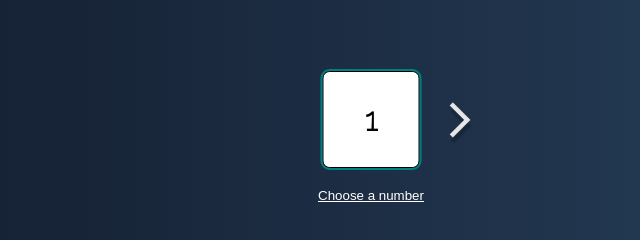
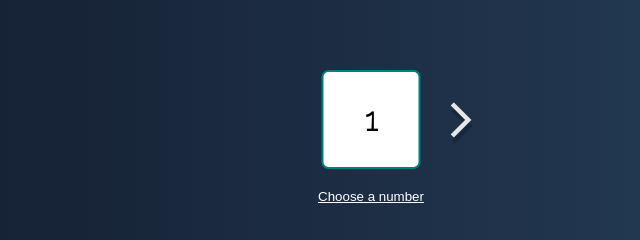
Before and after one commit to pinir12/fizz-buzz, a plain HTML site: page index.html in a window 1280 px wide. Shown: the part 261-501 px from the top of the page, 269-909 px from the left. Drawn offline with nearby package versions, Linux system fonts and the light colour scheme.

Commit message:
Update style.css

```diff
--- a/style.css
+++ b/style.css
@@ -59,7 +59,6 @@ body {
 #main_display {
 
     font-family: 'Raleway', sans-serif;
-    border: 1px solid black;
     background: white;
     border-radius: 7px;
     font-size: xx-large;
@@ -69,7 +68,7 @@ body {
     justify-content: center;
     align-items: center;
     font-weight: bolder;
-    outline: 2px solid teal;
+    border: 2px solid teal;
     margin: 0;
 }
 
```
